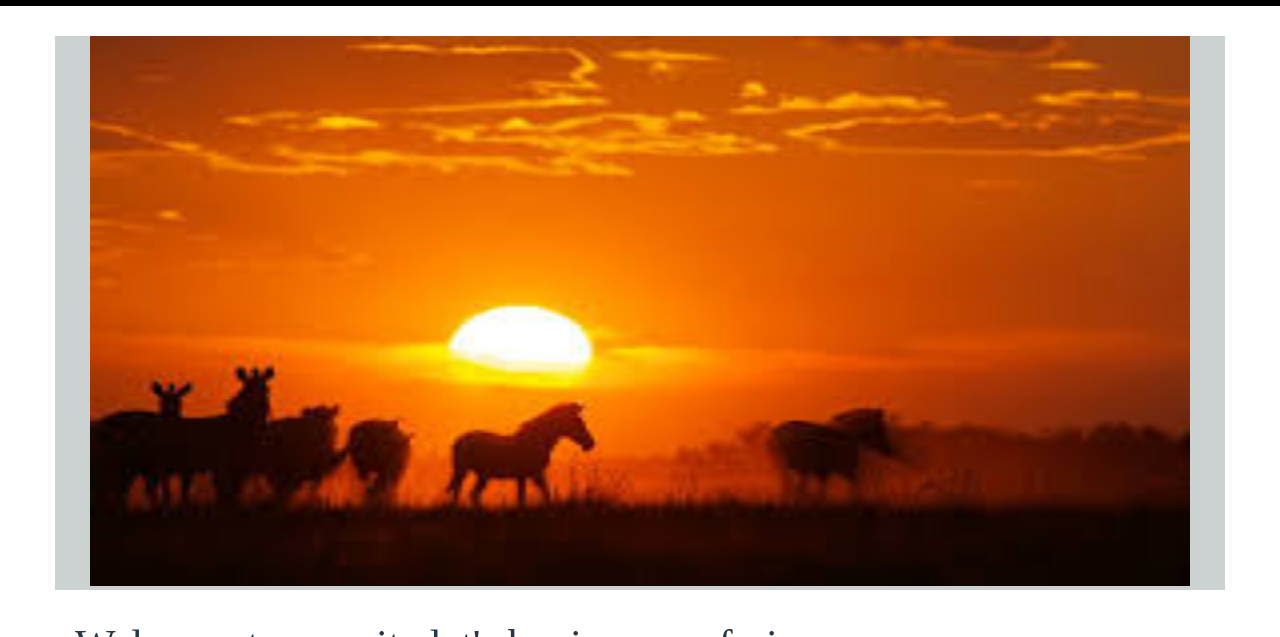
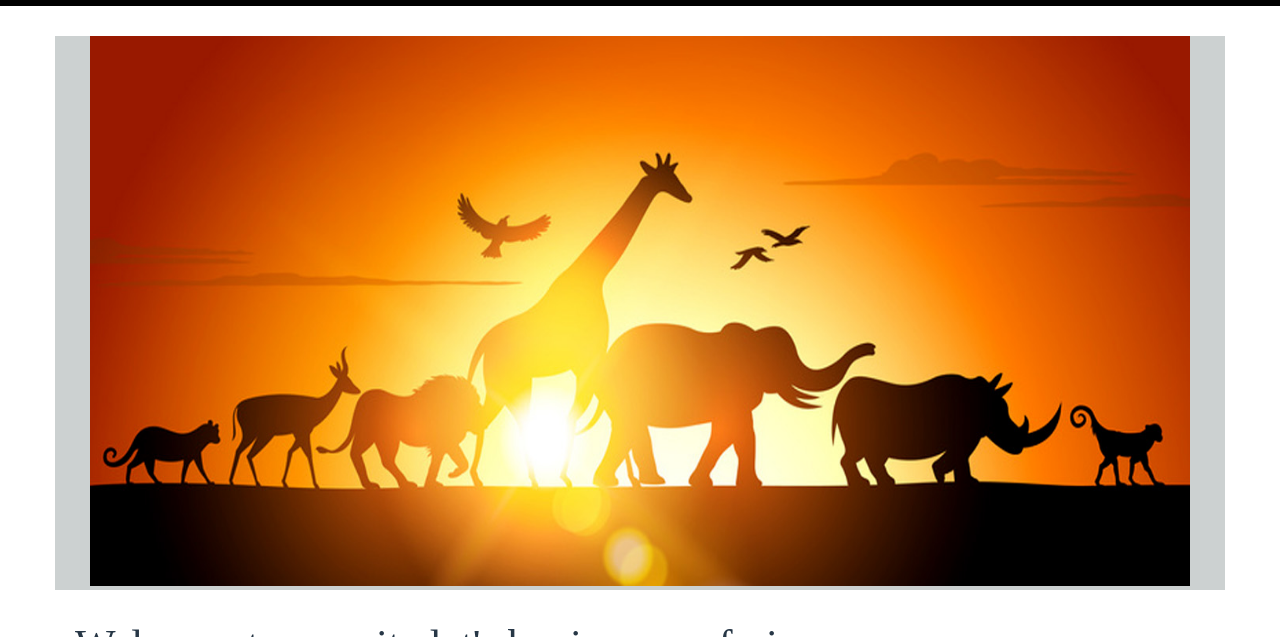
Before and after one commit to mkumbobeaty/safari_web, a plain HTML site: page index.html in a window 1280 px wide. Shown: the part 84-721 px from the top of the page. Drawn offline with Linux system fonts and the light colour scheme.

Commit message:
changes in index image

```diff
--- a/index.html
+++ b/index.html
@@ -27,7 +27,7 @@
 <section>
 	<div class="container">
 		<div class="page-wrapper">
-			<img src="images/zee2.jpg" width="1100" height="550">
+			<img src="images/safari-zoo.jpg" width="1100" height="550">
 		</div>
 	</div>
 </section>
```
Also changed, not shown: images/safari-zoo.jpg (added).
